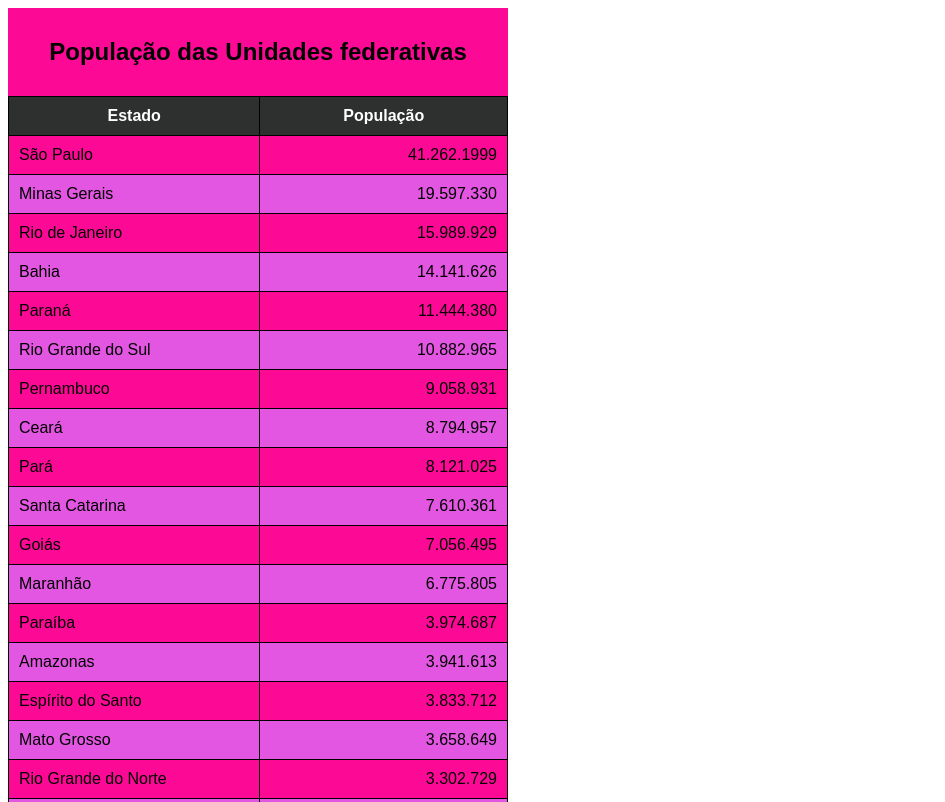
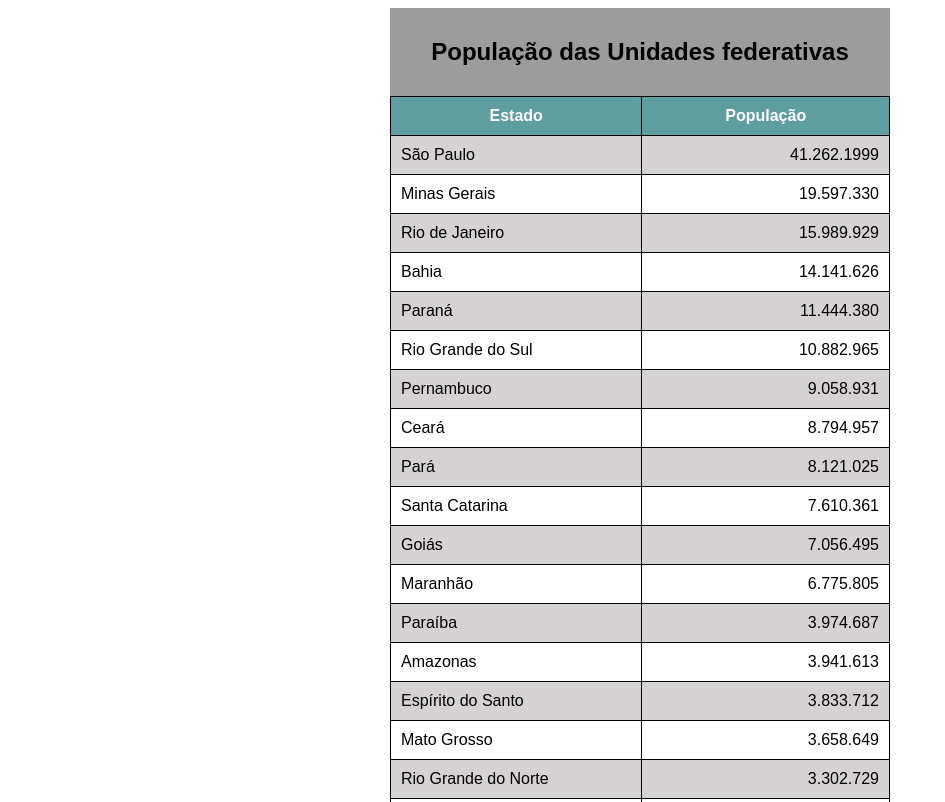
Before and after one commit to eduardoherinkes/html-css, a plain HTML site: page exercicios/ex023/tabela002.html in a window 1280 px wide. Shown: the top 802 px of the page, without its empty margins (0-945 px from the left). Drawn offline with Linux system fonts and the light colour scheme.

Commit message:
atualização

```diff
--- a/exercicios/ex023/tabela002.html
+++ b/exercicios/ex023/tabela002.html
@@ -10,13 +10,21 @@
         }
 
         table {
+            margin: auto;
             border-collapse: collapse;
             width: 500px;
             height: 50px;
+            position: relative;
+        }
+
+        thead > tr > th {
+            position: sticky;
+            top: -1px;
+            background-color: cadetblue;
         }
 
         caption {
-            background-color: rgb(252, 9, 150);
+            background-color: rgb(156, 156, 156);
             font-size: 1.5em;
             font-weight: bold;
             padding: 30px;
@@ -24,12 +32,9 @@
         }
 
         tbody tr:nth-child(odd) {
-            background-color: rgb(252, 9, 150);
+            background-color: rgb(212, 210, 211);
         }
 
-        tbody tr:nth-child(even) {
-            background-color: rgb(226, 86, 226);
-        }
 
         th, td {
             padding: 10px;
```
